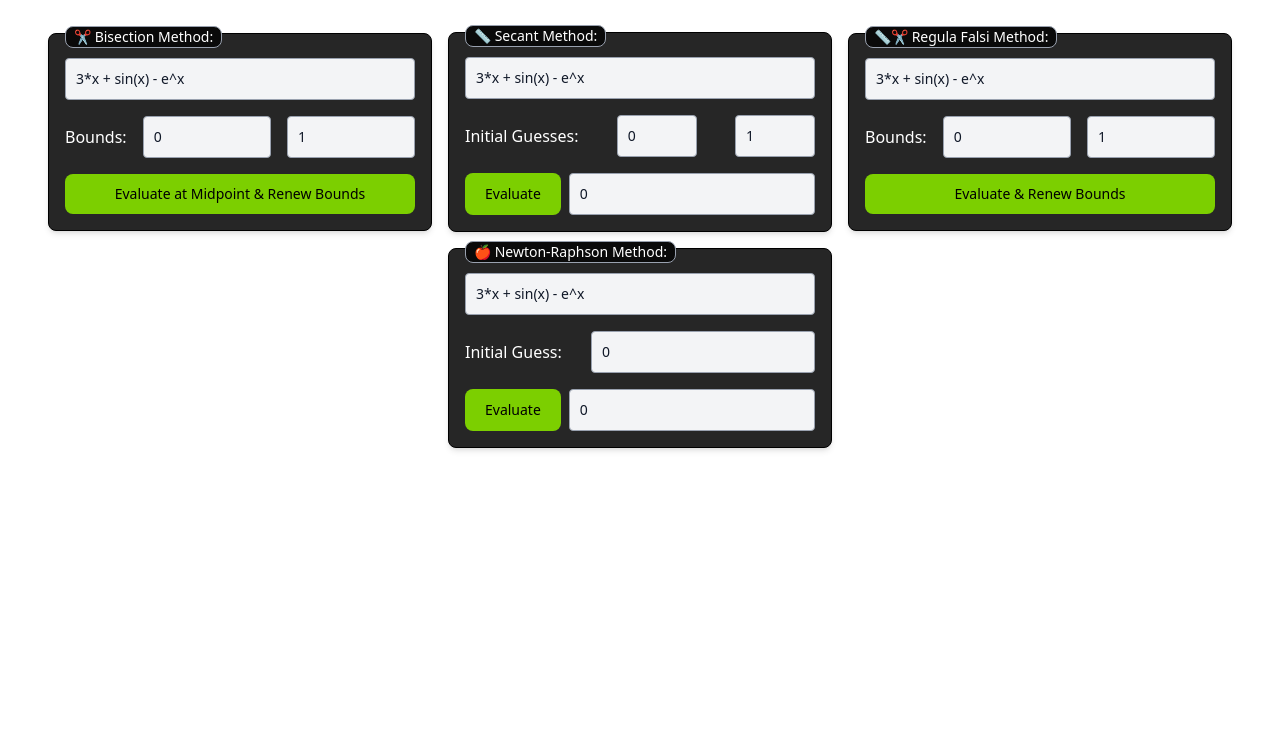
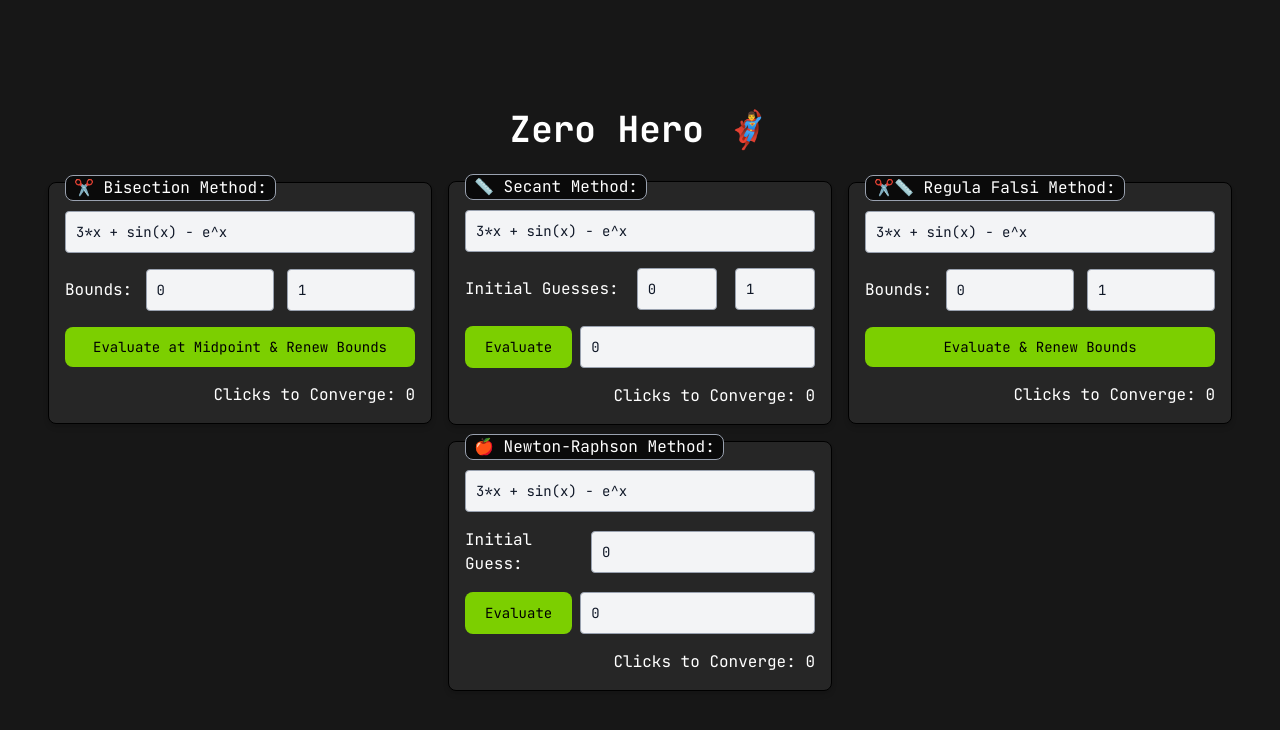
Before and after one commit to megz15/root-zero, a SvelteKit app: page / in a window 1280 px wide. Shown: the top 730 px of the page. Built offline with nearby package versions, Linux system fonts and the light colour scheme.

Commit message:
style: converge counter, styling

```diff
--- a/src/app.css
+++ b/src/app.css
@@ -1 +1,8 @@
+@import url('https://fonts.googleapis.com/css2?family=JetBrains+Mono:ital,wght@0,100..800;1,100..800&display=swap');
 @import 'tailwindcss';
+
+* {
+    font-family: "JetBrains Mono", monospace;
+    font-optical-sizing: auto;
+    font-style: normal;
+}
--- a/src/lib/components/BisectionCard.svelte
+++ b/src/lib/components/BisectionCard.svelte
@@ -8,10 +8,12 @@
 
     export let lBd = 0
     export let uBd = 1
+
+    let clicksToConverge = 0
 </script>
 
-<card class="relative flex flex-col gap-4 p-4 pt-6 w-96 bg-neutral-800 border border-black rounded-lg shadow-md">
-    <div class="absolute -top-2 text-sm bg-neutral-950 text-white px-2 rounded-lg border border-gray-400">✂️ Bisection Method:</div>
+<card class="relative flex flex-col gap-4 p-4 pt-7 w-96 bg-neutral-800 border border-black rounded-lg shadow-md">
+    <div class="absolute -top-2 bg-neutral-950 text-white px-2 rounded-lg border border-gray-400">✂️ Bisection Method:</div>
     <input bind:value={rawExpr} placeholder="Expression" class="bg-gray-100 border border-gray-400 text-gray-900 text-sm rounded p-2.5" />
     <div class="flex justify-between items-center">
         <div class="text-white">Bounds:</div>
@@ -40,5 +42,9 @@
             lBd = midPt
         }
 
+        clicksToConverge++
+
     }}>Evaluate at Midpoint & Renew Bounds</button>
+
+    <div class="text-white text-right">Clicks to Converge: {clicksToConverge}</div>
 </card>
--- a/src/lib/components/NewtonRaphsonCard.svelte
+++ b/src/lib/components/NewtonRaphsonCard.svelte
@@ -11,10 +11,12 @@
 
     export let x0 = 0
     let xn = 0
+
+    let clicksToConverge = 0
 </script>
 
-<card class="relative flex flex-col gap-4 p-4 pt-6 w-96 bg-neutral-800 border border-black rounded-lg shadow-md">
-    <div class="absolute -top-2 text-sm bg-neutral-950 text-white px-2 rounded-lg border border-gray-400">🍎 Newton-Raphson Method:</div>
+<card class="relative flex flex-col gap-4 p-4 pt-7 w-96 bg-neutral-800 border border-black rounded-lg shadow-md">
+    <div class="absolute -top-2 bg-neutral-950 text-white px-2 rounded-lg border border-gray-400">🍎 Newton-Raphson Method:</div>
     <input bind:value={rawExpr} placeholder="Expression" class="bg-gray-100 border border-gray-400 text-gray-900 text-sm rounded p-2.5" />
     <div class="flex justify-between items-center">
         <div class="text-white">Initial Guess:</div>
@@ -40,7 +42,11 @@
             xn = x0 - fAtx0 / fPrimeAtx0
             x0 = xn
 
+            clicksToConverge++
+
         }}>Evaluate</button>
         <input readonly type="number" bind:value={xn} placeholder="Next Approximation" class="bg-gray-100 border border-gray-400 text-gray-900 text-sm rounded p-2.5 grow" />
     </div>
+
+    <div class="text-white text-right">Clicks to Converge: {clicksToConverge}</div>
 </card>
--- a/src/lib/components/RegulaFalsiCard.svelte
+++ b/src/lib/components/RegulaFalsiCard.svelte
@@ -8,10 +8,12 @@
 
     export let lBd = 0
     export let uBd = 1
+
+    let clicksToConverge = 0
 </script>
 
-<card class="relative flex flex-col gap-4 p-4 pt-6 w-96 bg-neutral-800 border border-black rounded-lg shadow-md">
-    <div class="absolute -top-2 text-sm bg-neutral-950 text-white px-2 rounded-lg border border-gray-400">📏✂️ Regula Falsi Method:</div>
+<card class="relative flex flex-col gap-4 p-4 pt-7 w-96 bg-neutral-800 border border-black rounded-lg shadow-md">
+    <div class="absolute -top-2 bg-neutral-950 text-white px-2 rounded-lg border border-gray-400">✂️📏 Regula Falsi Method:</div>
     <input bind:value={rawExpr} placeholder="Expression" class="bg-gray-100 border border-gray-400 text-gray-900 text-sm rounded p-2.5" />
     <div class="flex justify-between items-center">
         <div class="text-white">Bounds:</div>
@@ -42,5 +44,9 @@
             lBd = x2
         }
 
+        clicksToConverge++
+
     }}>Evaluate & Renew Bounds</button>
+
+    <div class="text-white text-right">Clicks to Converge: {clicksToConverge}</div>
 </card>
--- a/src/lib/components/SecantCard.svelte
+++ b/src/lib/components/SecantCard.svelte
@@ -10,10 +10,12 @@
     export let x1 = 1
     let isInitialGuess = true
     let xn = 0
+
+    let clicksToConverge = 0
 </script>
 
-<card class="relative flex flex-col gap-4 p-4 pt-6 w-96 bg-neutral-800 border border-black rounded-lg shadow-md">
-    <div class="absolute -top-2 text-sm bg-neutral-950 text-white px-2 rounded-lg border border-gray-400">📏 Secant Method:</div>
+<card class="relative flex flex-col gap-4 p-4 pt-7 w-96 bg-neutral-800 border border-black rounded-lg shadow-md">
+    <div class="absolute -top-2 bg-neutral-950 text-white px-2 rounded-lg border border-gray-400">📏 Secant Method:</div>
     <input bind:value={rawExpr} placeholder="Expression" class="bg-gray-100 border border-gray-400 text-gray-900 text-sm rounded p-2.5" />
     <div class="flex justify-between items-center">
         <div class="text-white">Initial Guesses:</div>
@@ -45,7 +47,11 @@
             x0 = x1
             x1 = xn
 
+            clicksToConverge++
+
         }}>Evaluate</button>
         <input readonly type="number" bind:value={xn} placeholder="Next Approximation" class="bg-gray-100 border border-gray-400 text-gray-900 text-sm rounded p-2.5 grow" />
     </div>
+
+    <div class="text-white text-right">Clicks to Converge: {clicksToConverge}</div>
 </card>
--- a/src/routes/+page.svelte
+++ b/src/routes/+page.svelte
@@ -15,9 +15,12 @@
     let initGuess1 = 1
 </script>
 
-<main class="flex flex-wrap items-center justify-center gap-4 p-8">
-    <BisectionCard rawExpr={rawExpr} lBd={initLBd} uBd={initUBd} />
-    <SecantCard rawExpr={rawExpr} x0={initGuess0} x1={initGuess1} />
-    <RegulaFalsiCard rawExpr={rawExpr} lBd={initLBd} uBd={initUBd} />
-    <NewtonRaphsonCard rawExpr={rawExpr} x0={initGuess0} />
+<main class="p-8 bg-neutral-900 min-h-screen flex flex-col items-center justify-center gap-8">
+    <h1 class="text-4xl font-bold text-white">Zero Hero 🦸‍♂️</h1>
+    <div class="flex flex-wrap items-center justify-center gap-4">
+        <BisectionCard rawExpr={rawExpr} lBd={initLBd} uBd={initUBd} />
+        <SecantCard rawExpr={rawExpr} x0={initGuess0} x1={initGuess1} />
+        <RegulaFalsiCard rawExpr={rawExpr} lBd={initLBd} uBd={initUBd} />
+        <NewtonRaphsonCard rawExpr={rawExpr} x0={initGuess0} />
+    </div>
 </main>
```
